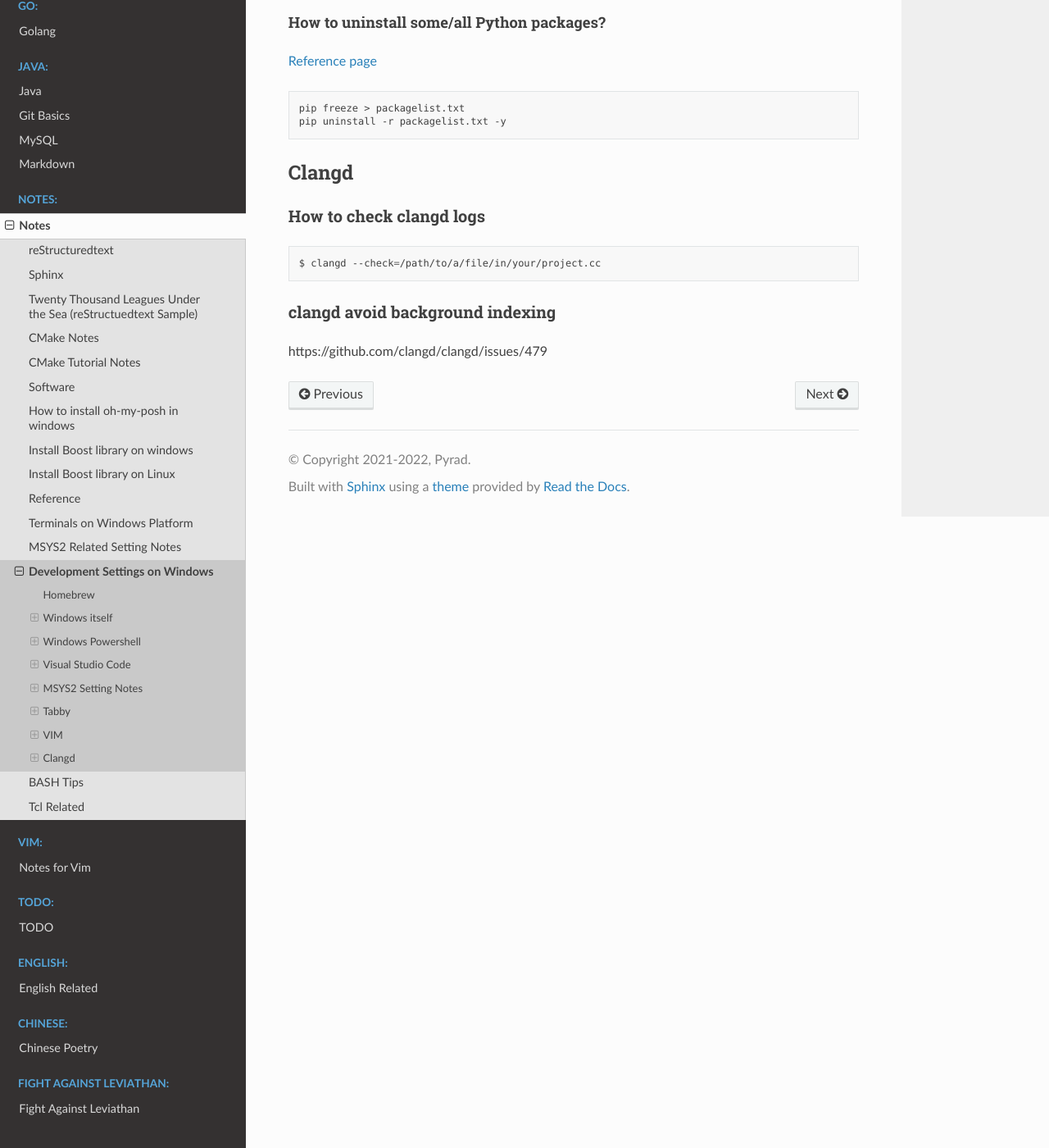
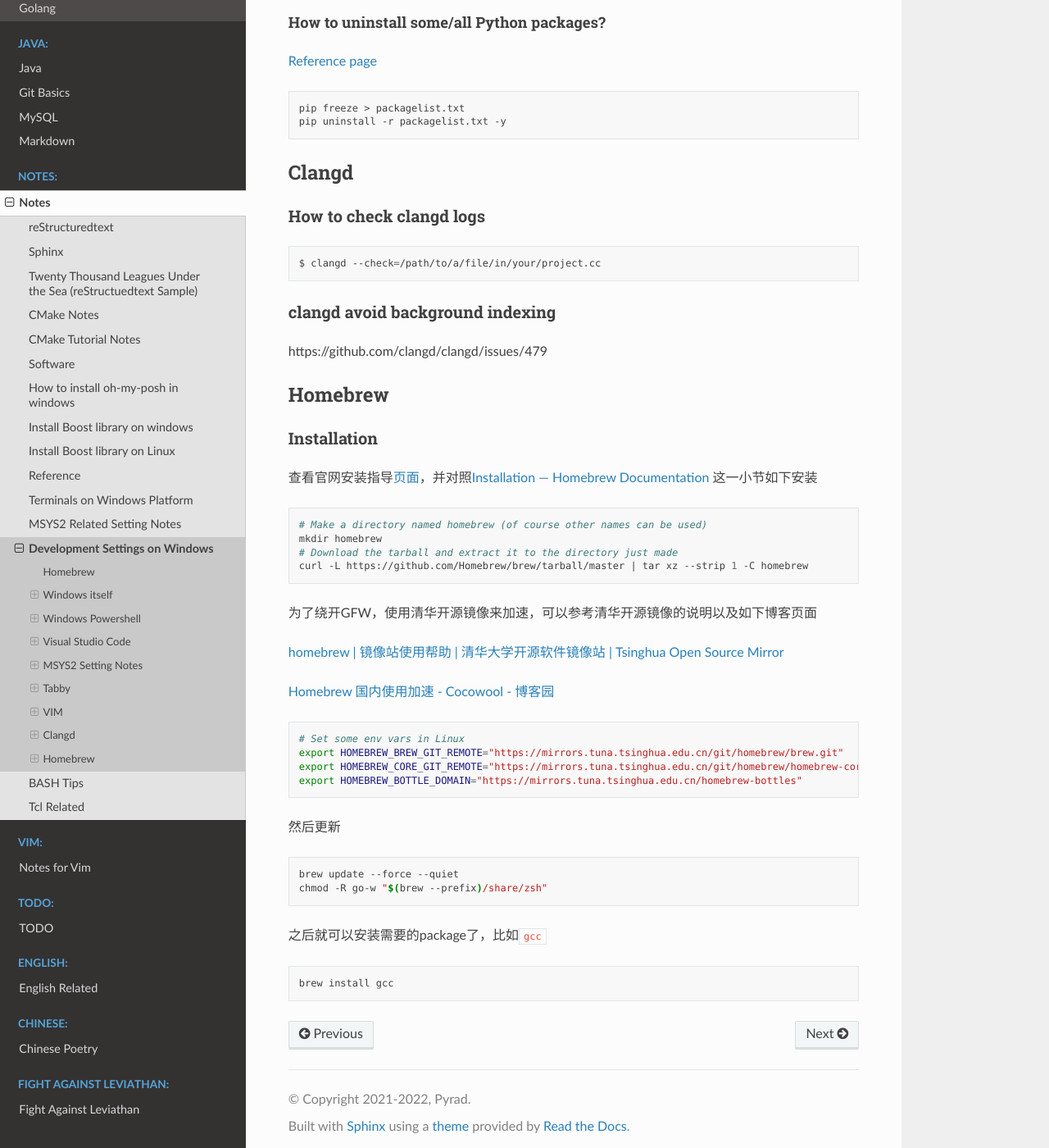
Before and after one commit to Pyrad/pyradnotes, a Sphinx documentation site: the page built from source/Notes/WinDevEnvSetup.md, in a window 1280 px wide and 1400 px high, scrolled down 16534 px. Shown: the whole window at 82% size. Built offline with Sphinx 7.4.7 and the Read the Docs theme 2.0.0, drawn with Linux system fonts in a browser that asks for light colours.

Commit message:
Install Homebrew on Linux

````diff
--- a/source/Notes/WinDevEnvSetup.md
+++ b/source/Notes/WinDevEnvSetup.md
@@ -934,3 +934,43 @@ $ clangd --check=/path/to/a/file/in/your/project.cc
 ### clangd avoid background indexing
 
 https://github.com/clangd/clangd/issues/479
+
+
+## Homebrew
+
+### Installation
+
+查看官网安装指导[页面](https://docs.brew.sh/Installation)，并对照[Installation — Homebrew Documentation](https://docs.brew.sh/Installation#alternative-installs) 这一小节如下安装
+
+```shell
+# Make a directory named homebrew (of course other names can be used)
+mkdir homebrew
+# Download the tarball and extract it to the directory just made
+curl -L https://github.com/Homebrew/brew/tarball/master | tar xz --strip 1 -C homebrew
+```
+
+为了绕开GFW，使用清华开源镜像来加速，可以参考清华开源镜像的说明以及如下博客页面
+
+[homebrew | 镜像站使用帮助 | 清华大学开源软件镜像站 | Tsinghua Open Source Mirror](https://mirrors.tuna.tsinghua.edu.cn/help/homebrew/)
+
+[Homebrew 国内使用加速 - Cocowool - 博客园](https://www.cnblogs.com/cocowool/p/speedup-homebrew.html)
+
+```shell
+# Set some env vars in Linux
+export HOMEBREW_BREW_GIT_REMOTE="https://mirrors.tuna.tsinghua.edu.cn/git/homebrew/brew.git"
+export HOMEBREW_CORE_GIT_REMOTE="https://mirrors.tuna.tsinghua.edu.cn/git/homebrew/homebrew-core.git"
+export HOMEBREW_BOTTLE_DOMAIN="https://mirrors.tuna.tsinghua.edu.cn/homebrew-bottles"
+```
+
+然后更新
+
+```shell
+brew update --force --quiet
+chmod -R go-w "$(brew --prefix)/share/zsh"
+```
+
+之后就可以安装需要的package了，比如`gcc`
+
+```shell
+brew install gcc
+```
````
